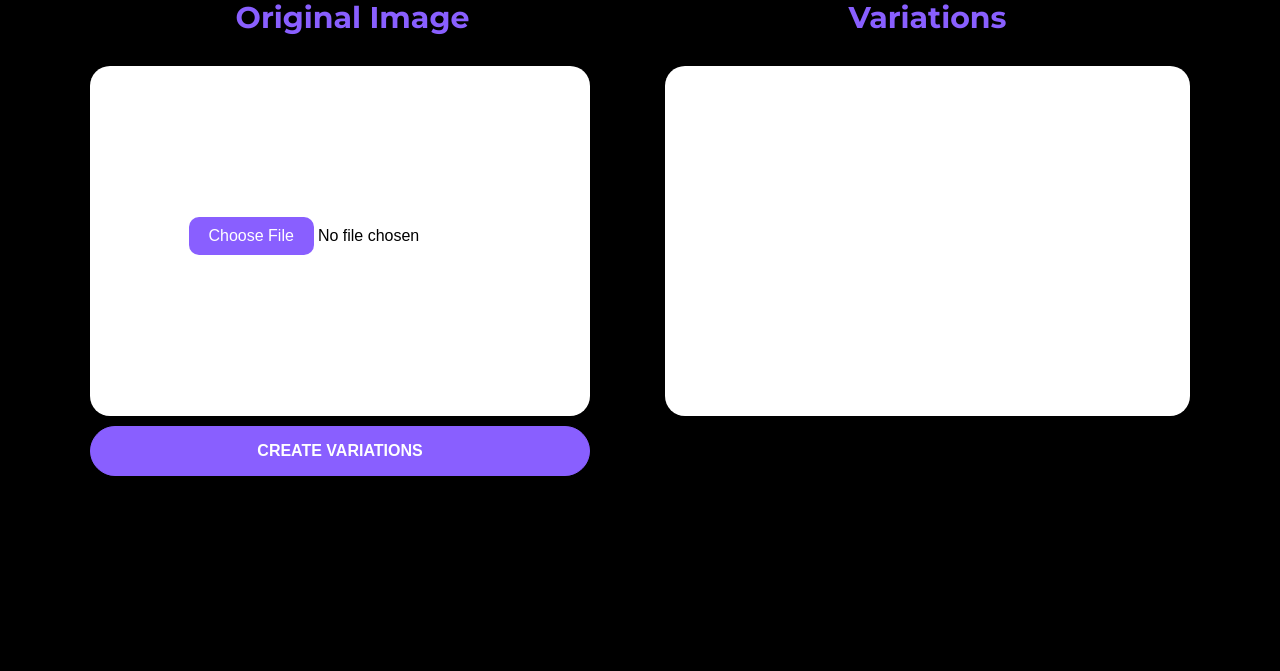
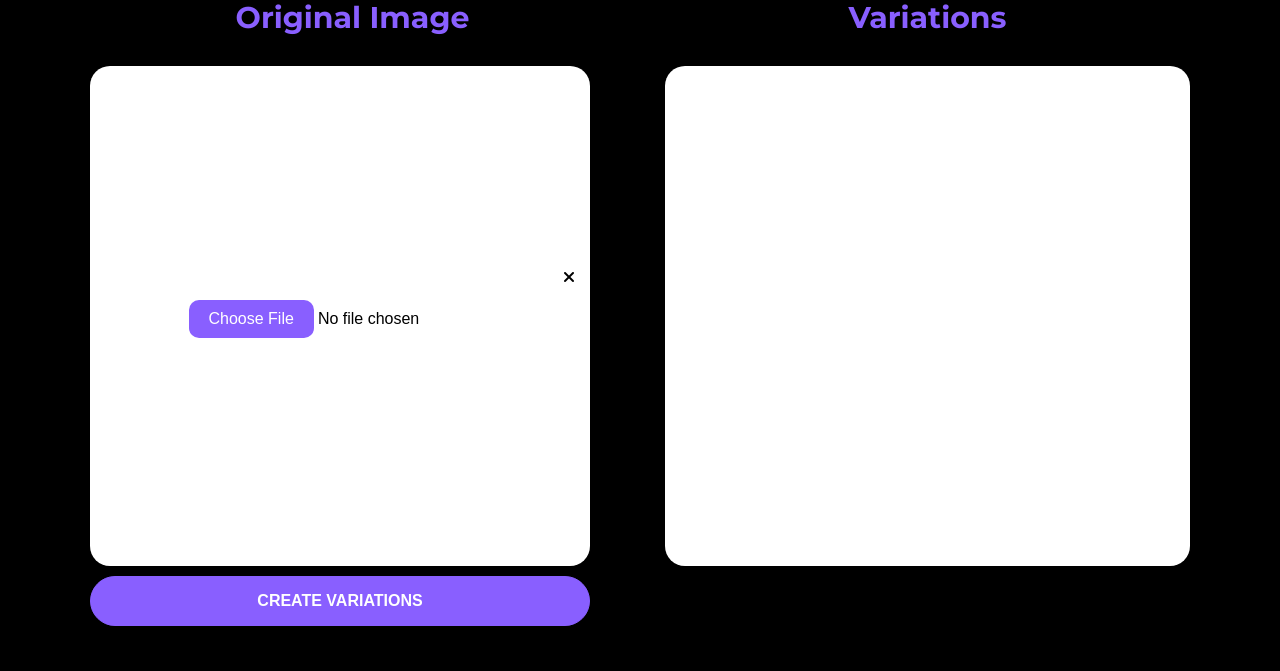
Before and after one commit to Addy-codes/character-generator, a Flask app: page /variations in a window 1280 px wide. Shown: the part 178-849 px from the top of the page. Before the commit the page ends 654 px from the top, so only its background shows below. Run offline with Flask 3, Linux system fonts and the light colour scheme; parts of the project's set-up code (start-up, migrations or seed data) failed here and were passed over.

Commit message:
preview box modifications

```diff
--- a/templates/reimagine.html
+++ b/templates/reimagine.html
@@ -88,7 +88,7 @@
 
         .image-container {
             width: 100%;
-            height: 350px;
+            height: 500px;
             background-color: white;
             padding: 15px;
             border-radius: 20px;
@@ -178,7 +178,7 @@
                     <form method="POST" enctype="multipart/form-data" id="uploadForm">
                         <div id="imagePreview">
                             <div class="image-container" id="originalImageContainer">
-                                <p style="display: none;" id="closeBtn" onclick="ccloseHandler()">
+                                <p style="display: inline-flex;" id="closeBtn" onclick="ccloseHandler()">
                                     <i class="fa-solid fa-xmark"></i>
                                 </p>
                                 <input type="file" id="file" name="file" accept=".png, .jpg, .jpeg, .webp" required
```
Also changed, not shown: 1 other file.
